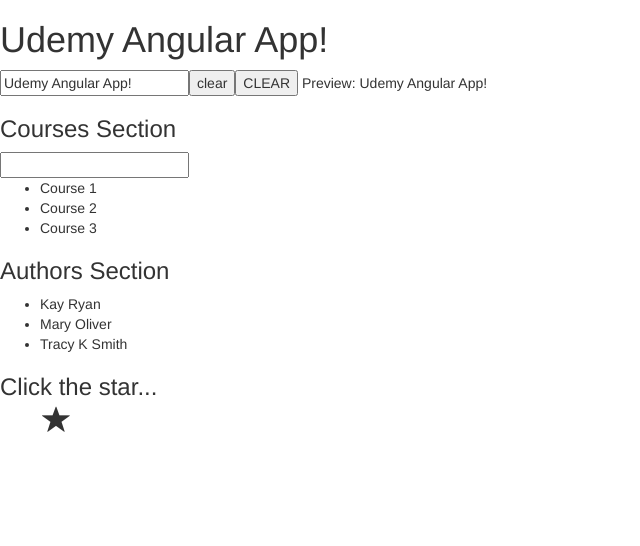
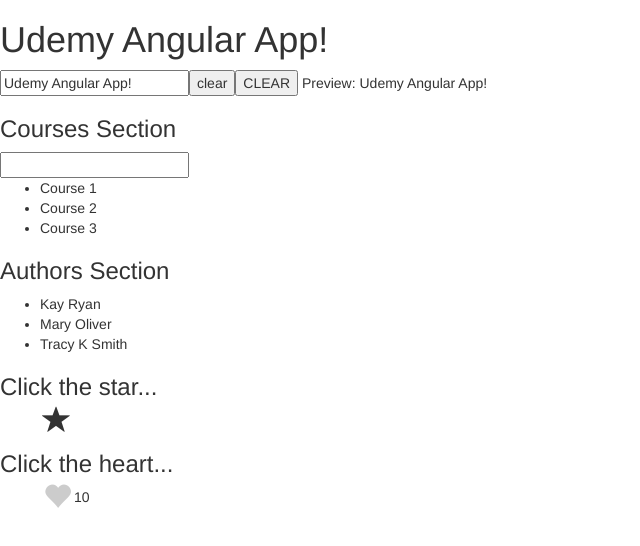
Before and after one commit to kylelange/udemy-angular, an Angular app: page / in a window 1280 px wide. Shown: the top 546 px of the page, without its empty margins (0-640 px from the left). Built offline with nearby package versions, Linux system fonts and the light colour scheme.

Commit message:
add heart component practice.

```diff
--- a/src/app/app.component.html
+++ b/src/app/app.component.html
@@ -13,3 +13,6 @@
 <courses></courses>
 <authors></authors>
 <star [isStar]="post.isStar" (change)="onStarChange($event)"></star>
+<heart
+  [isLiked]="tweet.isLiked" [totalLikes]="tweet.totalLikes"
+></heart>
--- a/src/app/app.component.ts
+++ b/src/app/app.component.ts
@@ -2,6 +2,8 @@
 import { CoursesComponent } from './courses/courses.component';
 import { AuthorsComponent } from './authors/authors.component';
 import { StarComponent } from './star/star.component';
+import { HeartComponent } from './heart/heart.component';
+
 
 @Component({
   selector: 'app-root',
@@ -14,6 +16,10 @@
   post = {
     title: "Title",
     isStar: true
+  };
+  tweet = {
+    totalLikes: 10,
+    isLiked: false
   }
 
   onStarChange($event){
--- a/src/app/app.module.ts
+++ b/src/app/app.module.ts
@@ -6,13 +6,15 @@
 import { CoursesComponent } from './courses/courses.component';
 import { AuthorsComponent } from './authors/authors.component';
 import { StarComponent } from './star/star.component';
+import { HeartComponent } from './heart/heart.component';
 
 @NgModule({
   declarations: [
     AppComponent,
     CoursesComponent,
     AuthorsComponent,
-    StarComponent
+    StarComponent,
+    HeartComponent
   ],
   imports: [
     BrowserModule,
--- /dev/null
+++ b/src/app/heart/heart.component.css
@@ -0,0 +1,14 @@
+span {
+  margin-left: 10px;
+}
+
+.glyphicon-heart {
+  color: #ccc;
+  cursor: pointer;
+  transform: scale(2);
+  margin-left: 50px;
+}
+
+.highlighted {
+  color: deeppink;
+}
--- /dev/null
+++ b/src/app/heart/heart.component.html
@@ -0,0 +1,8 @@
+
+<h3>Click the heart...</h3>
+<i
+  class="glyphicon glyphicon-heart"
+  [class.highlighted]="isLiked"
+  (click)="onClick()">
+</i>
+<span>{{ totalLikes }}</span>
--- /dev/null
+++ b/src/app/heart/heart.component.ts
@@ -0,0 +1,22 @@
+import { Component, OnInit, Input } from '@angular/core';
+
+@Component({
+  selector: 'heart',
+  templateUrl: './heart.component.html',
+  styleUrls: ['./heart.component.css']
+})
+export class HeartComponent implements OnInit {
+  @Input() totalLikes = 0;
+  @Input() isLiked = false;
+
+  onClick() {
+    this.isLiked = !this.isLiked;
+    this.totalLikes += this.isLiked ? 1 : -1;
+  }
+
+  constructor() { }
+
+  ngOnInit() {
+  }
+
+}
```
Also changed, not shown: 1 other file (tests, documents, lock files or other folders).
